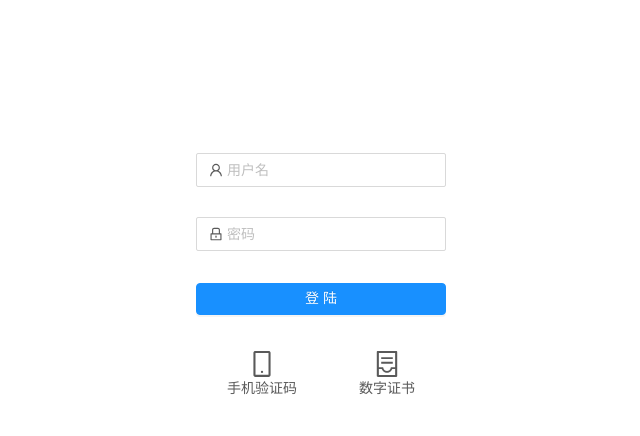
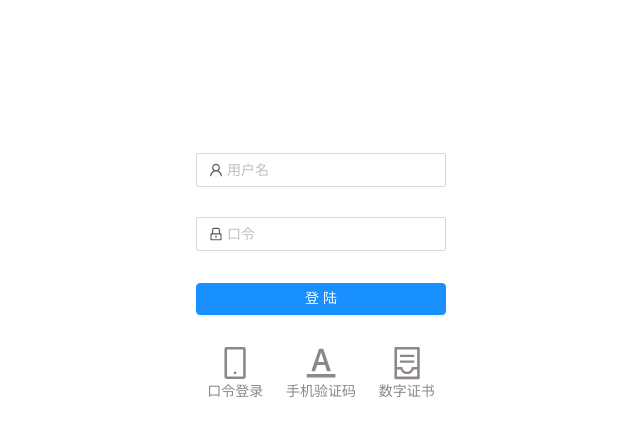
Before and after one commit to HytonightYX/auth-login, a React app in the folder client/: page / in a window 1280 px wide. Shown: the top 436 px of the page, without its empty margins (319-959 px from the left). Built offline with nearby package versions, Linux system fonts and the light colour scheme.

Commit message:
style: fix UI

```diff
--- a/client/config/webpack.common.js
+++ b/client/config/webpack.common.js
@@ -32,6 +32,7 @@ module.exports = {
               lessOptions: {
                 strictMath: true,
               },
+              modifyVars: { '@primary-color': '#292525' },
               javascriptEnabled: true
             },
           }]
--- a/client/src/App.jsx
+++ b/client/src/App.jsx
@@ -5,6 +5,7 @@ import {
   LockOutlined,
   MobileOutlined,
   ContainerOutlined,
+  FontColorsOutlined,
 } from '@ant-design/icons';
 
 import './style.less';
@@ -46,7 +47,7 @@ class Login extends React.Component {
               <Input
                 prefix={<LockOutlined className="site-form-item-icon" />}
                 type="password"
-                placeholder="密码"
+                placeholder="口令"
               />
             </Form.Item>
 
@@ -64,12 +65,17 @@ class Login extends React.Component {
 
         <div className="more">
           <div>
-            <MobileOutlined style={{ fontSize: '26px' }} />
+            <MobileOutlined />
+            <span>口令登录</span>
+          </div>
+
+          <div>
+            <FontColorsOutlined />
             <span>手机验证码</span>
           </div>
 
           <div>
-            <ContainerOutlined style={{ fontSize: '26px' }} />
+            <ContainerOutlined />
             <span>数字证书</span>
           </div>
         </div>
--- a/client/src/style.less
+++ b/client/src/style.less
@@ -36,5 +36,14 @@ body {
   div {
     display: flex;
     flex-direction: column;
+    color: #8e8787;
+    font-size: 1em;
+
+    padding: 10px;
+
+    svg {
+      font-size: 2.3em;
+    }
+
   }
 }
```
